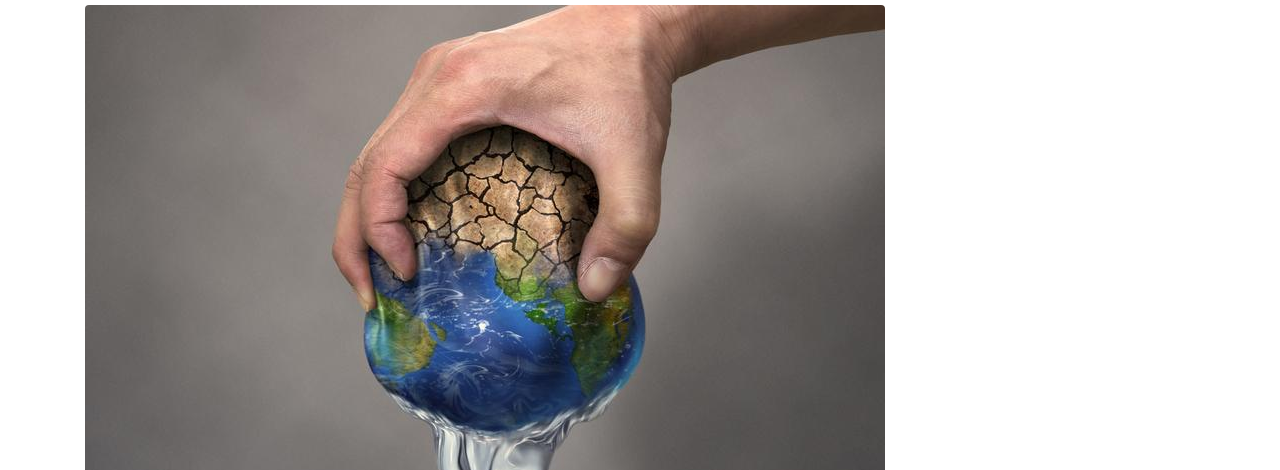
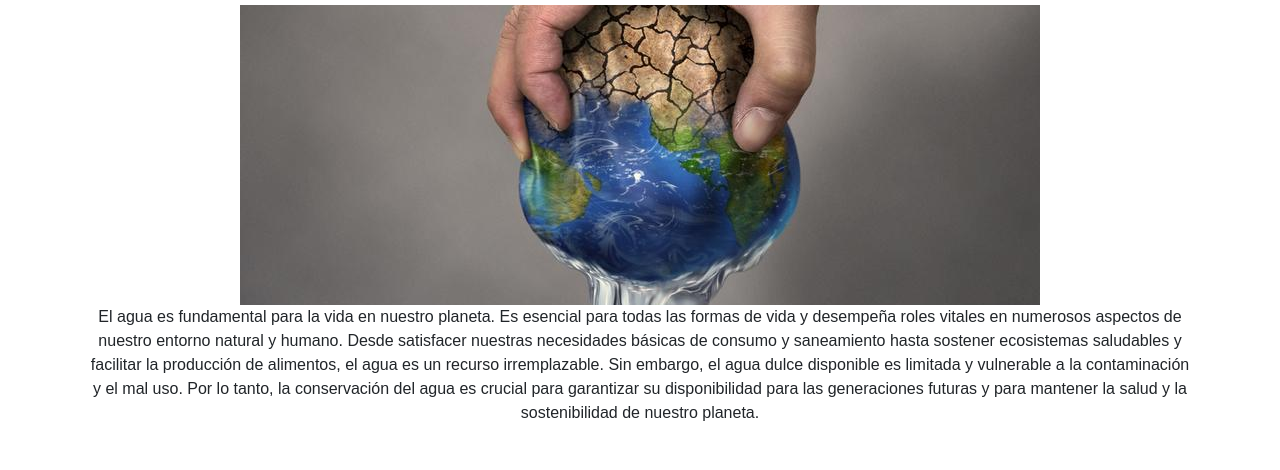
Before and after one commit to rebecaCandia/proyectoAgua, a plain HTML site: page index.html in a window 1280 px wide. Shown: the part 297-767 px from the top of the page. Drawn offline with nearby package versions, Linux system fonts and the light colour scheme; a script that the page names is missing.

Commit message:
se corrigio el css

```diff
--- a/css/styles.css
+++ b/css/styles.css
@@ -11,7 +11,10 @@ footer {
     color: #000;
 }
 .image-container {
-    position: relative;
+    display: flex;
+    justify-content: center;
+    align-items: center;
+    height: 300px; /* Ajusta según el tamaño de tu imagen */
     overflow: hidden;
 }
 
@@ -23,7 +26,7 @@ footer {
 }
 
 .image-container:hover img {
-    transform: scale(1.1);
+    transform: scale(1.1); /* Aumenta el tamaño al 110% */
 }
 
 .animated-text {
```
